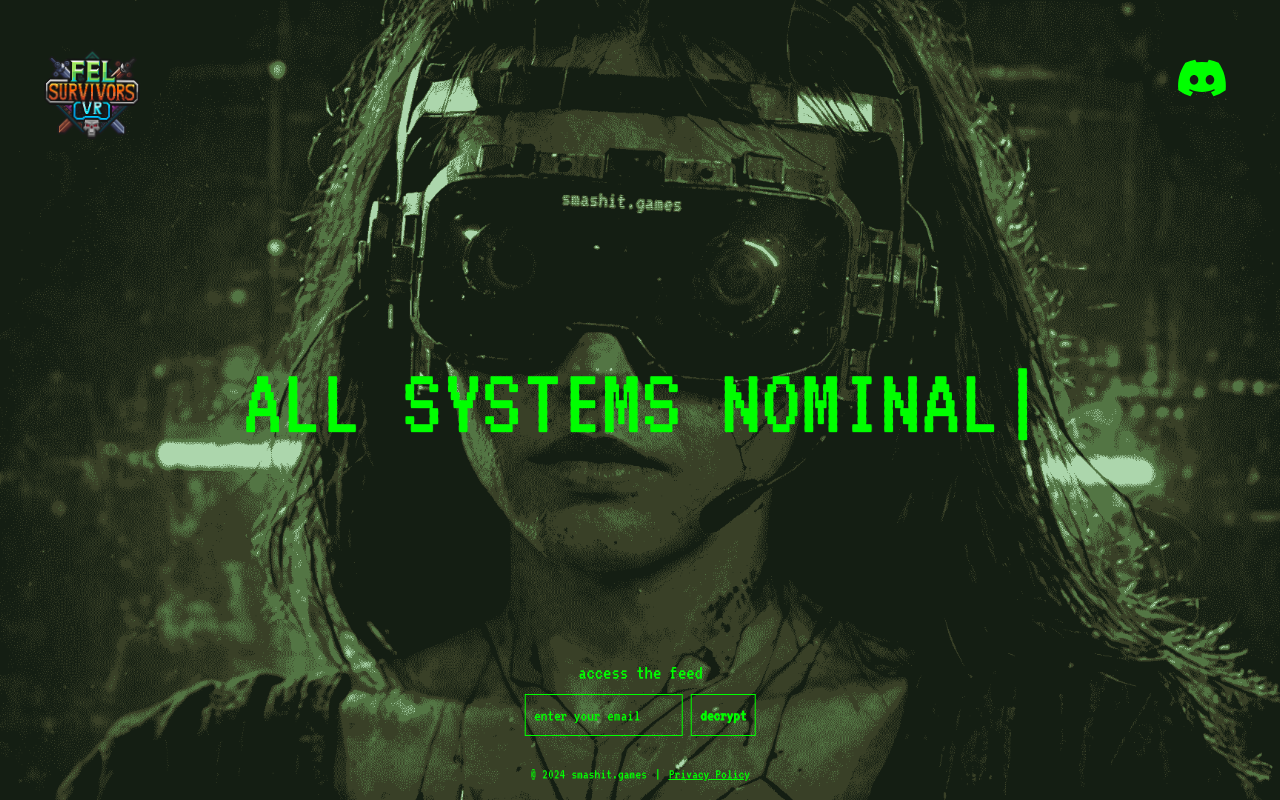
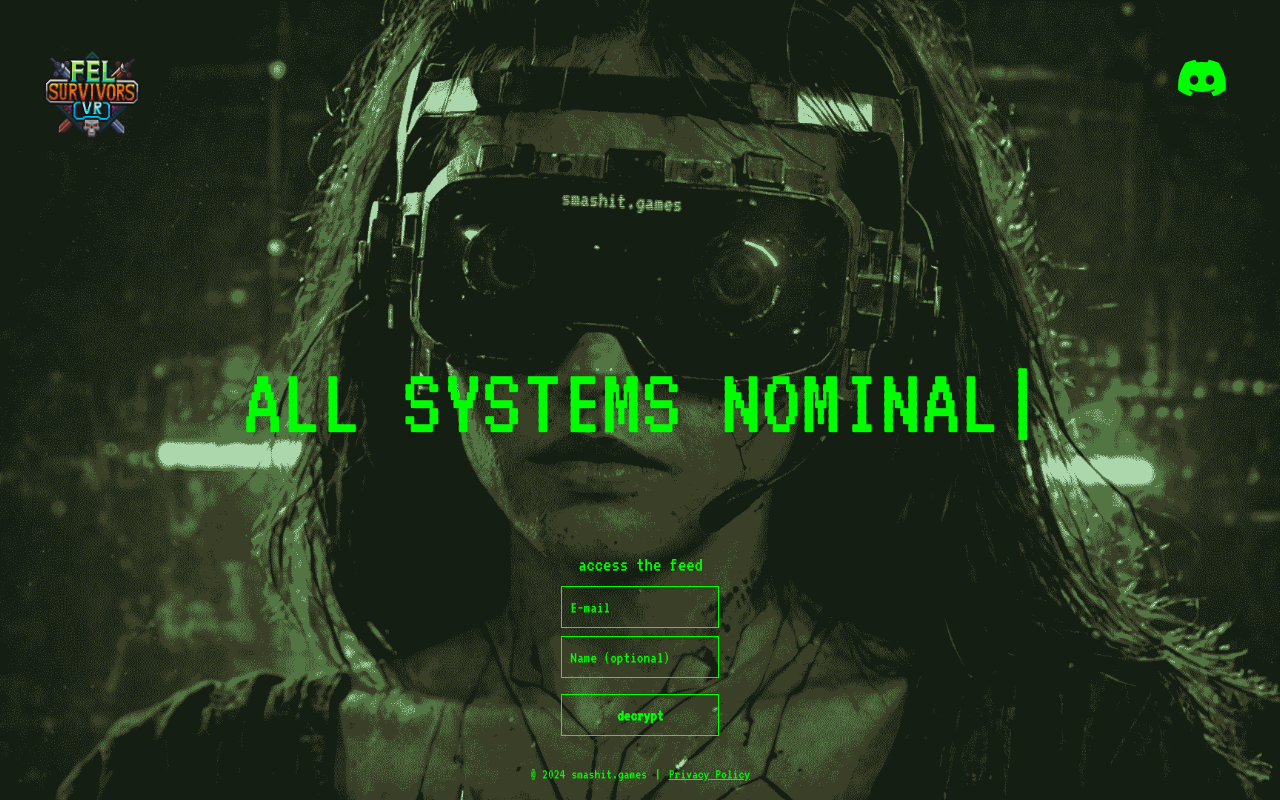
Before and after one commit to smashit-games/smashit-games.github.io, a React (Vite) app: page / in a window 1280 px wide. Built offline with nearby package versions, Linux system fonts and the light colour scheme.

Commit message:
listmonk mailing list in

```diff
--- a/src/App.tsx
+++ b/src/App.tsx
@@ -11,11 +11,6 @@ import { motion, AnimatePresence } from 'framer-motion';
 
 function App() {
   const [isModalOpen, setIsModalOpen] = useState(false);
-
-  // Function to toggle the modal
-  const toggleModal = () => setIsModalOpen((prev) => !prev);
-
-  // Intermittent shake animation
   const [isShaking, setIsShaking] = useState(false);
 
   useEffect(() => {
@@ -27,13 +22,12 @@ function App() {
     return () => clearInterval(interval);
   }, []);
 
-  // Animation variants
+  const toggleModal = () => setIsModalOpen((prev) => !prev);
+
   const shakeVariants = {
     shake: {
       rotate: [0, -10, 10, -10, 10, 0],
-      transition: {
-        duration: 0.5,
-      },
+      transition: { duration: 0.5 },
     },
     initial: {},
   };
@@ -47,10 +41,7 @@ function App() {
         '2px -2px 0px #00f',
         '0px 0px 0px #fff',
       ],
-      transition: {
-        duration: 0.3,
-        yoyo: Infinity,
-      },
+      transition: { duration: 0.3, yoyo: Infinity },
     },
   };
 
@@ -58,40 +49,28 @@ function App() {
     <div className="min-h-screen bg-darkGreen text-terminalGreen font-terminal relative overflow-hidden">
       {/* Hero Section */}
       <div className="w-full h-screen relative flex flex-col items-center justify-center">
-        <img
-          src={heroImage}
-          alt="Hero"
-          className="absolute inset-0 w-full h-full object-cover"
-        />
+        <img src={heroImage} alt="Hero" className="absolute inset-0 w-full h-full object-cover" />
 
         {/* Top Left Game Logo with Hover Effect */}
         <div className="absolute top-6 left-6 p-5">
           <motion.div
             onClick={toggleModal}
-            className={`relative cursor-pointer`}
+            className="relative cursor-pointer"
             variants={shakeVariants}
             animate={isShaking ? 'shake' : 'initial'}
             whileHover="shake"
-            style={{
-              boxShadow: isModalOpen ? '0 0 15px #003300' : 'none',
-              borderRadius: '50%', // For circular shadow
-            }}
+            style={{ boxShadow: isModalOpen ? '0 0 15px #003300' : 'none', borderRadius: '50%' }}
           >
             <img src={felSurvivorLogo} alt="Fel Survivors" className="w-24 h-auto" />
           </motion.div>
 
           {/* Terminal Modal */}
-          <AnimatePresence>
-            {isModalOpen && <TerminalModal isOpen={isModalOpen} />}
-          </AnimatePresence>
+          <AnimatePresence>{isModalOpen && <TerminalModal isOpen={isModalOpen} />}</AnimatePresence>
         </div>
 
         {/* Mission Statement (Centered) */}
         <div className="hero-overlay flex items-center">
-          <GlitchText
-            text="All Systems Nominal"
-            className="text-4xl md:text-6xl lg:text-8xl"
-          />
+          <GlitchText text="All Systems Nominal" className="text-4xl md:text-6xl lg:text-8xl" />
         </div>
 
         {/* Social Icons with Hover Effect (Top Right) */}
@@ -107,19 +86,36 @@ function App() {
           >
             <FaDiscord size={52} />
           </motion.a>
-          {/* Add additional social icons as needed */}
         </div>
 
-        {/* Centered Mailing List Signup */}
+        {/* Mailing List Subscription Form */}
         <div className="absolute bottom-16 left-1/2 transform -translate-x-1/2 max-w-xs text-center">
           <h2 className="text-xl mb-2">access the feed</h2>
-          <form className="flex justify-center">
+          <form
+            method="post"
+            action="https://listmonk.smashit.games/subscription/form"
+            target="_blank"
+            className="flex flex-col items-center listmonk-form"
+          >
+            <input
+              type="hidden"
+              name="l"
+              value="02fe8640-ed4c-465c-b3c7-6c330453b07d" // List ID for "smashit.games"
+            />
             <input
               type="email"
-              placeholder="enter your email"
-              className="p-2 bg-transparent border border-terminalGreen text-terminalGreen placeholder-terminalGreen flex-grow"
+              name="email"
+              required
+              placeholder="E-mail"
+              className="p-2 bg-transparent border border-terminalGreen text-terminalGreen placeholder-terminalGreen w-full mb-2"
             />
-            <button type="submit" className="p-2 border border-terminalGreen ml-2">
+            <input
+              type="text"
+              name="name"
+              placeholder="Name (optional)"
+              className="p-2 bg-transparent border border-terminalGreen text-terminalGreen placeholder-terminalGreen w-full mb-4"
+            />
+            <button type="submit" className="p-2 border border-terminalGreen w-full">
               decrypt
             </button>
           </form>
```
Also changed, not shown: 1 other file (tests, documents, lock files or other folders).
